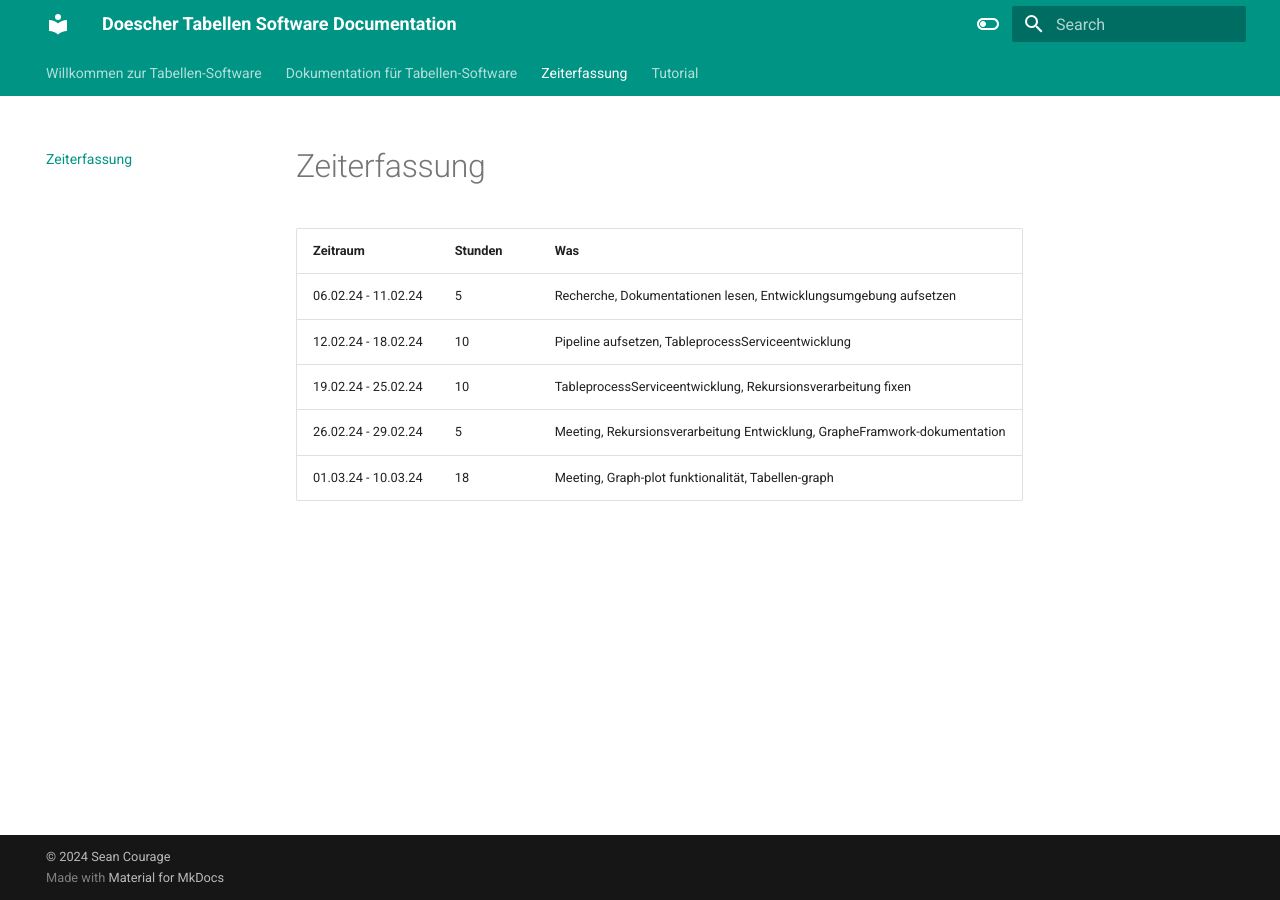
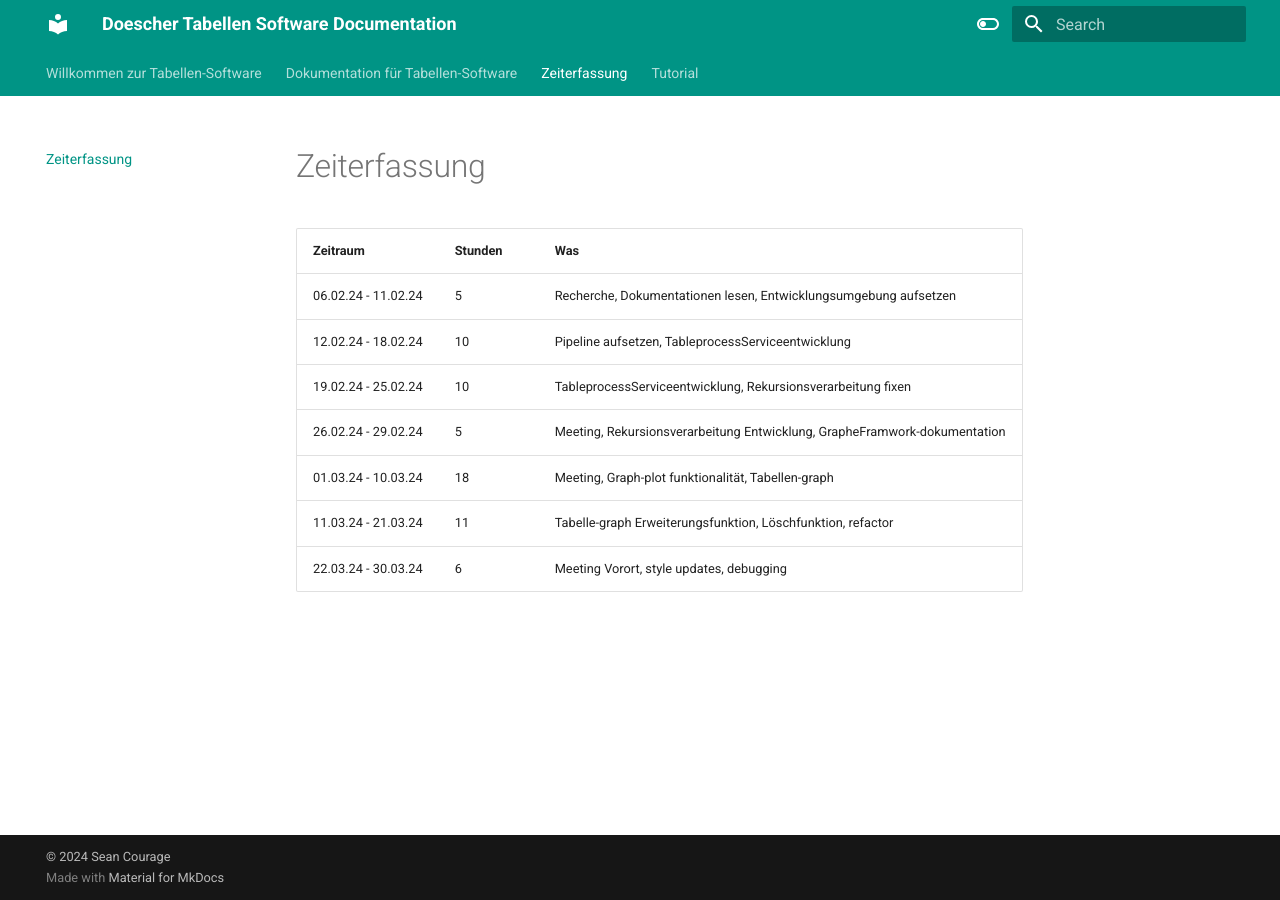
Before and after one commit to CourageSean/doescher-doc, an MkDocs documentation site: the page built from docs/zeiterfassung.md, in a window 1280 px wide. Built offline with MkDocs 1.6.1 and Material for MkDocs 9.7.7, drawn with Linux system fonts in a browser that asks for light colours.

Commit message:
zeiterfassung

```diff
--- a/docs/zeiterfassung.md
+++ b/docs/zeiterfassung.md
@@ -1,7 +1,9 @@
-| Zeitraum    | Stunden      |  Was                                                 |
-|             |              |                                                      |
-| 06.02.24 -  11.02.24|   5  | Recherche, Dokumentationen lesen, Entwicklungsumgebung aufsetzen|
-| 12.02.24 -  18.02.24 | 10  | Pipeline aufsetzen, TableprocessServiceentwicklung   |
-| 19.02.24 -  25.02.24 | 10  | TableprocessServiceentwicklung, Rekursionsverarbeitung fixen   |
-| 26.02.24 -  29.02.24 | 5  | Meeting, Rekursionsverarbeitung Entwicklung, GrapheFramwork-dokumentation |
-| 01.03.24 -  10.03.24 | 18  | Meeting, Graph-plot funktionalität, Tabellen-graph |
+| Zeitraum | Stunden | Was |
+| | | |
+| 06.02.24 - 11.02.24| 5 | Recherche, Dokumentationen lesen, Entwicklungsumgebung aufsetzen|
+| 12.02.24 - 18.02.24 | 10 | Pipeline aufsetzen, TableprocessServiceentwicklung |
+| 19.02.24 - 25.02.24 | 10 | TableprocessServiceentwicklung, Rekursionsverarbeitung fixen |
+| 26.02.24 - 29.02.24 | 5 | Meeting, Rekursionsverarbeitung Entwicklung, GrapheFramwork-dokumentation |
+| 01.03.24 - 10.03.24 | 18 | Meeting, Graph-plot funktionalität, Tabellen-graph |
+| 11.03.24 - 21.03.24 | 11 | Tabelle-graph Erweiterungsfunktion, Löschfunktion, refactor |
+| 22.03.24 - 30.03.24 | 6 | Meeting Vorort, style updates, debugging |
```
